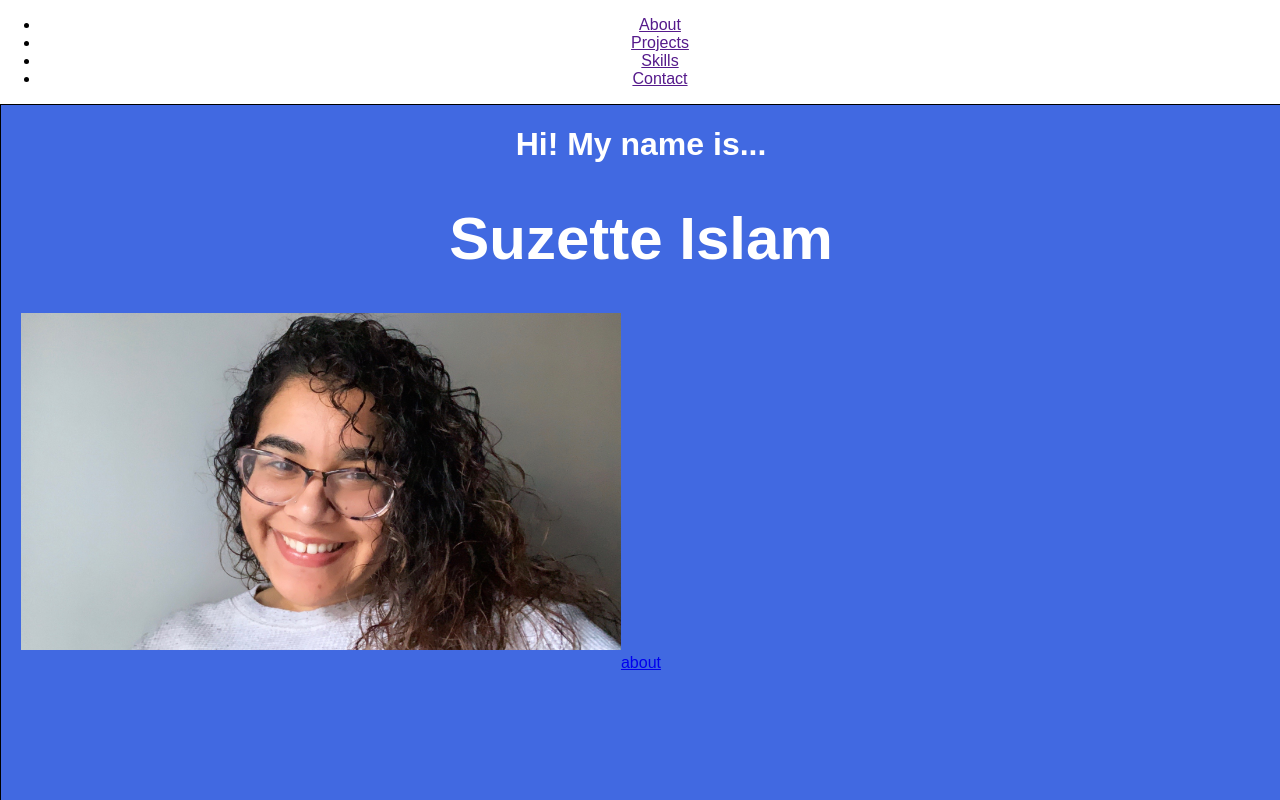
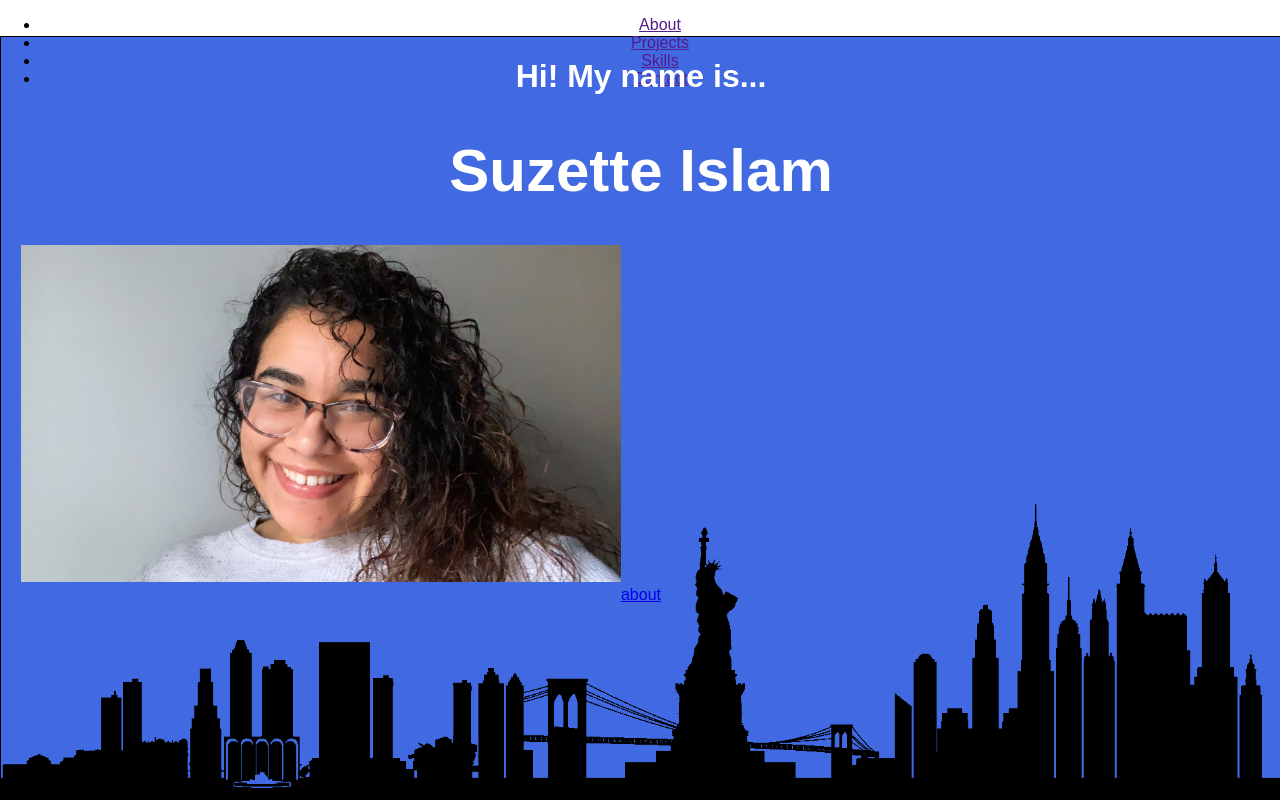
Before and after one commit to durdonadjalilova/personal-portfolio, a React (Create React App) app: page / in a window 1280 px wide. Shown: the top 800 px of the page. Built offline with nearby package versions, Linux system fonts and the light colour scheme.

Commit message:
Styling changes

```diff
--- a/src/App.css
+++ b/src/App.css
@@ -2,6 +2,11 @@
   text-align: center;
   height:100%;
   font-family: sans-serif;
+}
+.nav{
+  height: 20px;
+  background-color: white;
+
 }
 .landing{
   border: 1px solid black;
@@ -20,20 +25,13 @@
   font-family: sans-serif;
   font-size: 30px;
   color:white;
-  /* text-shadow: -1.5px 0 #26547C, 0 1.5px #26547C, 1.5px 0 #26547C, 0 -1.5px #26547C; */
 }
 
 .aboutImg{
-  /* margin-top: 10%; */
-
   width: 50%;
 }
 .aboutImg img {
   width:600px;
-  /* height:auto;
-  border-radius: 50%;
-  border: solid white 3px; */
-
 }
 
 .aboutSection{
@@ -56,7 +54,9 @@ border: black solid 2px;
 #skyline{
   width: 100vw;
   height:auto;
-  margin-bottom:0%;
+  bottom:0;
+  left: 0;
+  position: absolute;
   /* align-items: flex-end; */
 }
 
@@ -94,11 +94,12 @@ border: black solid 2px;
   grid-template-columns: repeat(2, 1fr); */
   /* background-color:  white; */
   background-color: #4169e1;
+  /* background-color: #010186; */
   height: 95vh;
 }
 
 .contactText{
-  color:black;
+  color:#08090B;
   font-size: 25px;
 }
 
```
